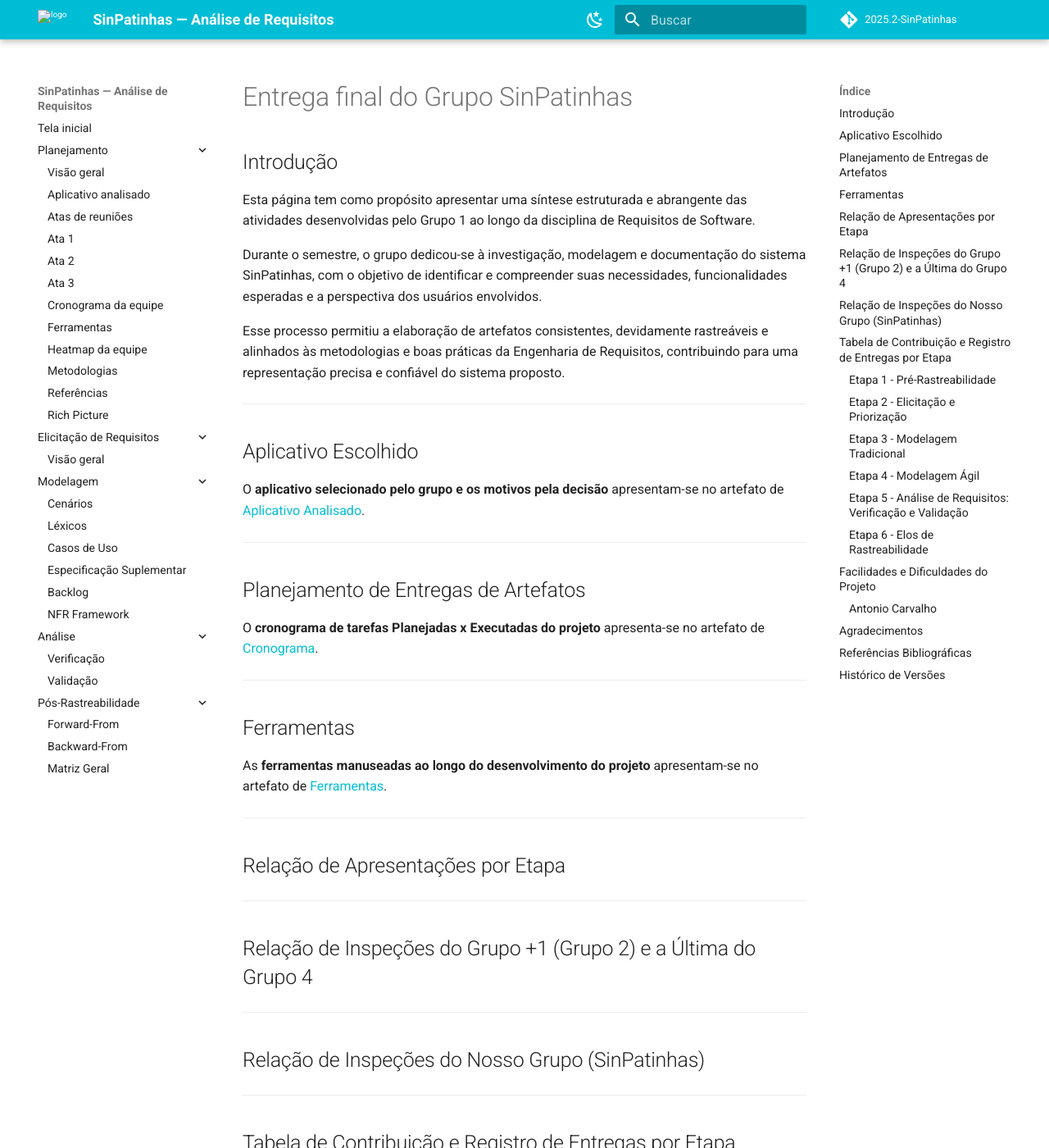
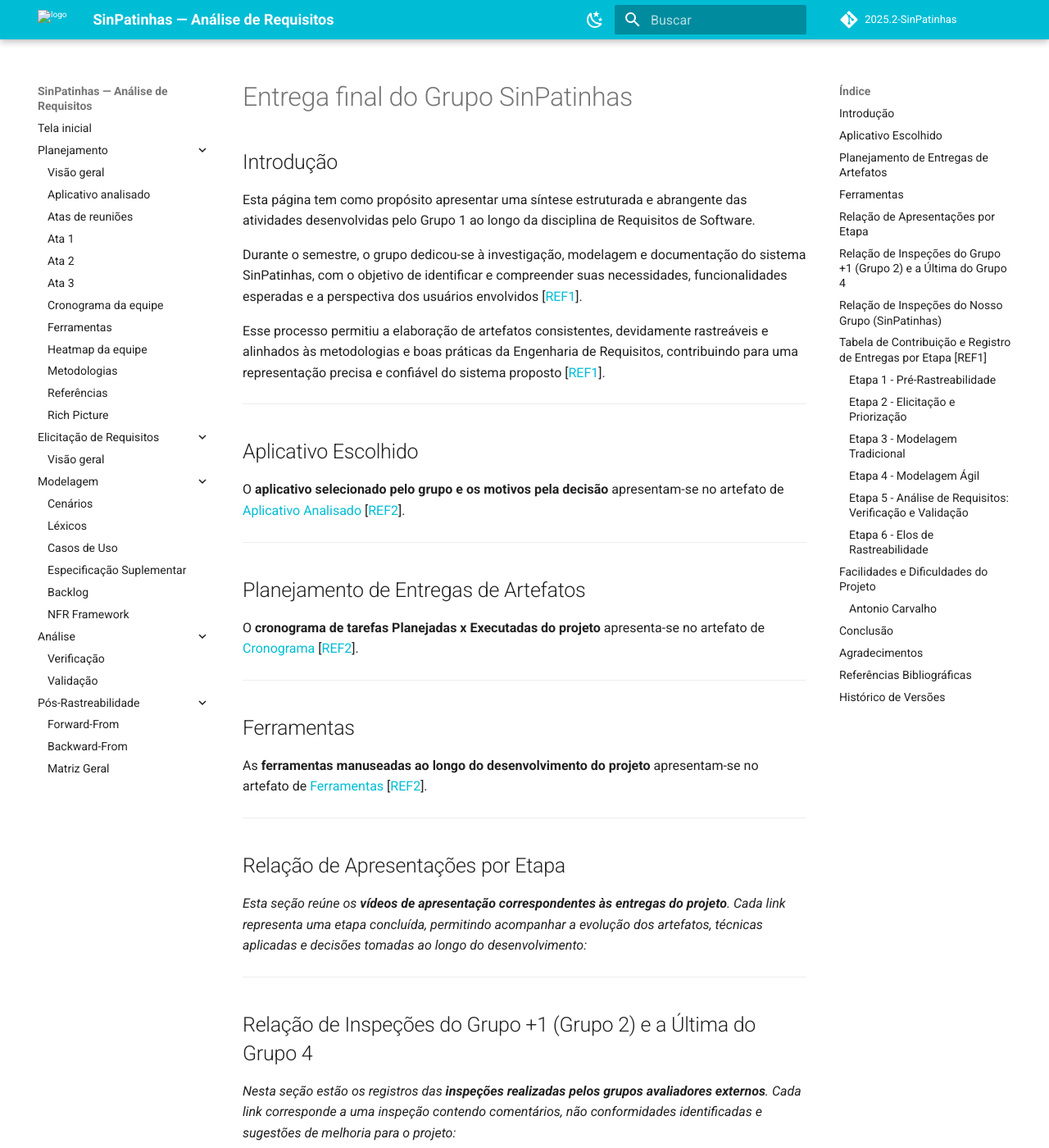
Before and after one commit to Requisitos-de-Software/2025.2-SinPatinhas, an MkDocs documentation site: the page built from docs/entrega_final/entrega_final.md, in a window 1280 px wide and 1400 px high. Shown: the whole window at 82% size. Built offline with MkDocs 1.6.1 and Material for MkDocs 9.7.7, drawn with Linux system fonts in a browser that asks for light colours; comment, search, counter and statistics services are not loaded; some of the changed text lies outside the part shown.

Commit message:
feat(general): Adições de informações  em página de entrega final.

```diff
--- a/docs/entrega_final/entrega_final.md
+++ b/docs/entrega_final/entrega_final.md
@@ -4,57 +4,57 @@
 
 Esta página tem como propósito apresentar uma síntese estruturada e abrangente das atividades desenvolvidas pelo Grupo 1 ao longo da disciplina de Requisitos de Software.
 
-Durante o semestre, o grupo dedicou-se à investigação, modelagem e documentação do sistema SinPatinhas, com o objetivo de identificar e compreender suas necessidades, funcionalidades esperadas e a perspectiva dos usuários envolvidos.
+Durante o semestre, o grupo dedicou-se à investigação, modelagem e documentação do sistema SinPatinhas, com o objetivo de identificar e compreender suas necessidades, funcionalidades esperadas e a perspectiva dos usuários envolvidos [[REF1](#referências-bibliográficas)].
 
-Esse processo permitiu a elaboração de artefatos consistentes, devidamente rastreáveis e alinhados às metodologias e boas práticas da Engenharia de Requisitos, contribuindo para uma representação precisa e confiável do sistema proposto.
+Esse processo permitiu a elaboração de artefatos consistentes, devidamente rastreáveis e alinhados às metodologias e boas práticas da Engenharia de Requisitos, contribuindo para uma representação precisa e confiável do sistema proposto [[REF1](#referências-bibliográficas)].
 
 ---
 
 ## Aplicativo Escolhido
 
-O **aplicativo selecionado pelo grupo e os motivos pela decisão** apresentam-se no artefato de [Aplicativo Analisado](../planejamento/aplicativo/README.md).
+O **aplicativo selecionado pelo grupo e os motivos pela decisão** apresentam-se no artefato de [Aplicativo Analisado](../planejamento/aplicativo/README.md) [[REF2](#referências-bibliográficas)].
 
 ---
 
 ## Planejamento de Entregas de Artefatos
 
-O **cronograma de tarefas Planejadas x Executadas do projeto** apresenta-se no artefato de [Cronograma](../planejamento/cronograma/README.md).
+O **cronograma de tarefas Planejadas x Executadas do projeto** apresenta-se no artefato de [Cronograma](../planejamento/cronograma/README.md) [[REF2](#referências-bibliográficas)].
 
 ---
 
 ## Ferramentas
 
-As **ferramentas manuseadas ao longo do desenvolvimento do projeto** apresentam-se no artefato de [Ferramentas](../planejamento/ferramentas/README.md).
+As **ferramentas manuseadas ao longo do desenvolvimento do projeto** apresentam-se no artefato de [Ferramentas](../planejamento/ferramentas/README.md) [[REF2](#referências-bibliográficas)].
 
 ---
 
 ## Relação de Apresentações por Etapa
 
-
+*Esta seção reúne os **vídeos de apresentação correspondentes às entregas do projeto**. Cada link representa uma etapa concluída, permitindo acompanhar a evolução dos artefatos, técnicas aplicadas e decisões tomadas ao longo do desenvolvimento:*
 
 ---
 
 ## Relação de Inspeções do Grupo +1 (Grupo 2) e a Última do Grupo 4
 
-
+*Nesta seção estão os registros das **inspeções realizadas pelos grupos avaliadores externos**. Cada link corresponde a uma inspeção contendo comentários, não conformidades identificadas e sugestões de melhoria para o projeto:*
 
 ---
 
 ## Relação de Inspeções do Nosso Grupo (SinPatinhas)
 
-
+*Aqui serão listadas as **inspeções conduzidas pelo próprio grupo SinPatinhas durante o processo de avaliação**. Os links incluem evidências, formulários preenchidos e eventuais ajustes realizados após cada verificação:*
 
 ---
 
-## Tabela de Contribuição e Registro de Entregas por Etapa
+## Tabela de Contribuição e Registro de Entregas por Etapa [[REF1](#referências-bibliográficas)]
 
 ### Etapa 1 - Pré-Rastreabilidade
 
 | Item | Antonio | Heloísa | Isaac | Letícia | Mateus | Pedro |
 |------|----------|----------|----------|----------|----------|----------|
 | RichPicture | 2 - [Rich-Picture Unitária](../planejamento/rich-picture/README.md#rich-pictures-unitários-que-foram-inicialmente-analisados) e [Lista de Verificação](../planejamento/rich-picture/lista_de_verificao.md) |   |   |   |   | |
-| Validação com usuário do RichPicture (presencial e com gravação?) | 1 - [Validação de Rich-Picture Geral](../planejamento/rich-picture/README.md)  |   | | | | |
-| **Total de documentos criados** | 2 | |  |  |  | |
+| Validação com usuário do RichPicture | 1 - [Validação de Rich-Picture Geral](../planejamento/rich-picture/README.md)  |   | | | | |
+| **Total de documentos elaborados** | 2 | |  |  |  | |
 | **Total de documentos revisados** | 1 |  |  |  |  | |
 
 <font>**Tabela 1** - Entregas de Pré-Rastreabilidade</p></font>
@@ -101,8 +102,8 @@ As **ferramentas manuseadas ao longo do desenvolvimento do projeto** apresentam-
 | Validação com usuário dos casos de uso com gravação presencial? | [Sim](../modelagem/gravacoes/antonio/caso_de_uso.md)  |  |  |  | |  |
 | **Total de Participação nos documentos criados** | 34 (gerais e individuais) |  |  |  |  |  |
 | **Participação de Gravação com o usuário presencial?** | 4 |  |  |  |  |  |
-| **Total Documentos Elaborados** | 30 |  |  |  |  |  |
-| **Total Documentos Revisados** | 19 (Revisor em documentos unitários) |  |  |  |  |  |
+| **Total documentos elaborados** | 30 |  |  |  |  |  |
+| **Total documentos revisados** | 19 (Revisor em documentos unitários) |  |  |  |  |  |
 
 <font>**Tabela 3** - Entregas de Modelagem Tradicional</p></font>
 
@@ -177,6 +178,8 @@ As **ferramentas manuseadas ao longo do desenvolvimento do projeto** apresentam-
 
 ---
 
+## Conclusão
+
 ## Agradecimentos
 
 Agradeço o apoio das ferramentas de **IA generativa (ChatGPT – OpenAI)** utilizadas para **revisão, estruturação e padronização técnica do conteúdo**.
@@ -188,11 +191,11 @@ A base conceitual foi desenvolvida com base nos fundamentos de **Sales (2025) e
 
 <a id="REF1"></a>
 
-> SALES, André Barros de. Afinamento de Participações – Grupo (todas as etapas). Brasília: Universidade de Brasília – UnB, 2025. Documento da disciplina Requisitos de Software – T03 – 2/2025, disponibilizado no Moodle, seção Ambientação – Aula 1.
+> **REF1.:** *SALES, André Barros de. Afinamento de Participações – Grupo (todas as etapas). Brasília: Universidade de Brasília – UnB, 2025. Documento da disciplina Requisitos de Software – T03 – 2/2025, disponibilizado no Moodle, seção Ambientação – Aula 1. Disponível em: https://aprender3.unb.br/mod/resource/view.php?id=1503438/. Acesso em: 19 nov. 2025*.
 
 <a id="REF2"></a>
 
-> WILDEMBERG Sales; CAIO Vitor; PHILIPE de Sousa; JOÃO Pedro; LUCAS Lopes; HELLEN Fernanda. Entrega Final – Grasshopper (2022.2-Grasshopper). Técnicas de Projeto. Disponível em: https://requisitos-de-software.github.io/2022.2-Grasshopper/entrega-final/tecnicas-projeto/. Acesso em: 20 nov. 2025.
+> **REF2.:** *WILDEMBERG Sales; CAIO Vitor; PHILIPE de Sousa; JOÃO Pedro; LUCAS Lopes; HELLEN Fernanda. Entrega Final – Grasshopper (2022.2-Grasshopper). Técnicas de Projeto. Disponível em: https://requisitos-de-software.github.io/2022.2-Grasshopper/entrega-final/tecnicas-projeto/. Acesso em: 20 nov. 2025*.
 
 ---
 
```
Also changed, not shown: other parts of docs/entrega_final/entrega_final.md (+4 -3 lines).
